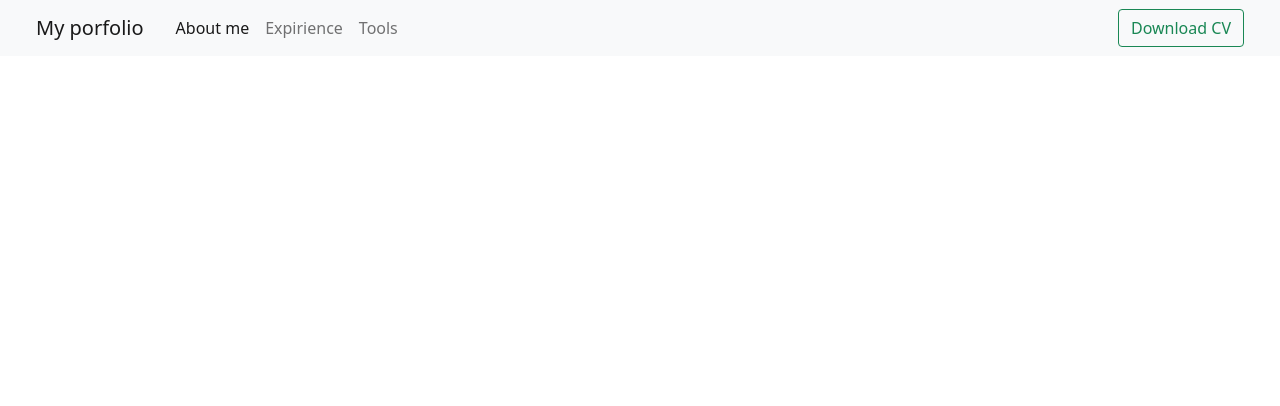
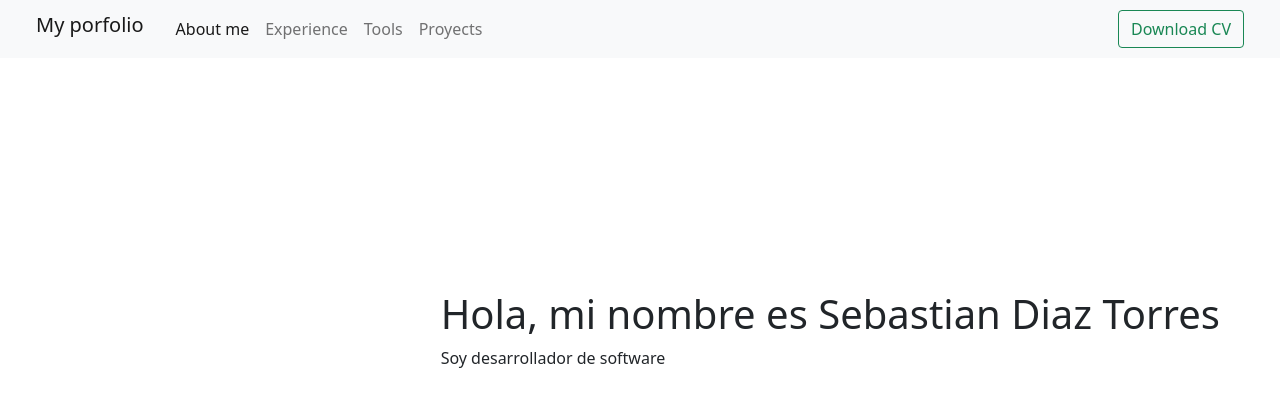
Before and after one commit to XantX/work-portfolio, a Vue app: page / in a window 1280 px wide. Shown: the top 406 px of the page. Built offline with nearby package versions, Linux system fonts and the light colour scheme.

Commit message:
add nav bar and banner component TODO: hacer disenio para el navbar

```diff
--- a/src/App.vue
+++ b/src/App.vue
@@ -1,16 +1,19 @@
 <template>
   <div id="app">
     <nav-bar></nav-bar>
+    <banner></banner>
   </div>
 </template>
 
 <script>
+import Banner from './components/banner.vue'
 import NavBar from './components/nav-bar.vue'
 
 export default {
   name: 'App',
   components: {
-    NavBar
+    NavBar,
+    Banner
   }
 }
 </script>
--- a/src/components/banner.vue
+++ b/src/components/banner.vue
@@ -0,0 +1,28 @@
+<template>
+  <div class="container-fluid">
+    <div class="d-flex flex-row-reverse">
+      <div class="d-flex content">
+        <div class="align-self-center me-5">
+          <div>
+            <h1>Hola, mi nombre es Sebastian Diaz Torres</h1>
+          </div>
+          <div>
+            <p>Soy desarrollador de software</p>
+          </div>
+        </div>
+      </div>
+    </div>
+  </div>
+</template>
+
+<script>
+export default {
+  name: "Banner",
+};
+</script>
+
+<style>
+.content {
+  height: 35rem;
+}
+</style>
--- a/src/components/nav-bar.vue
+++ b/src/components/nav-bar.vue
@@ -1,18 +1,21 @@
 <template>
   <nav class="navbar navbar-expand-lg navbar-light bg-light">
     <div class="container-fluid">
-      <a class="navbar-brand mx-4" href="#">My porfolio</a>
-      <button class="navbar-toggler" type="button" data-bs-toggle="collapse" data-bs-target="#navbarNavAltMarkup" aria-controls="navbarNavAltMarkup" aria-expanded="false" aria-label="Toggle navigation">
+      <a class="navbar-brand mx-4 h1" href="#">My porfolio</a>
+
+      <button class="navbar-toggler" type="button" data-bs-toggle="collapse" data-bs-target="#NavColapser" aria-controls="NavColapser" aria-expanded="false" aria-label="Toggle navigation">
         <span class="navbar-toggler-icon"></span>
       </button>
-      <div class="collapse navbar-collapse" id="navbarNavAltMarkup">
-        <div class="navbar-nav">
+
+      <div class="collapse navbar-collapse" id="NavColapser">
+        <div class="navbar-nav me-auto">
           <a class="nav-link active" aria-current="page" href="#">About me</a>
-          <a class="nav-link" href="#">Expirience</a>
+          <a class="nav-link" href="#">Experience</a>
           <a class="nav-link" href="#">Tools</a>
+          <a class="nav-link" href="#">Proyects</a>
         </div>
+        <button class="btn btn-outline-success me-4">Download CV</button>
       </div>
-      <button class="btn btn-outline-success mx-4" type="submit">Download CV</button>
     </div>
   </nav>
 </template>
--- a/src/main.js
+++ b/src/main.js
@@ -1,6 +1,7 @@
 import Vue from 'vue'
 import App from './App.vue'
 import "bootstrap/dist/css/bootstrap.min.css"
+import "bootstrap/dist/js/bootstrap.js"
 
 Vue.config.productionTip = false
 
```
